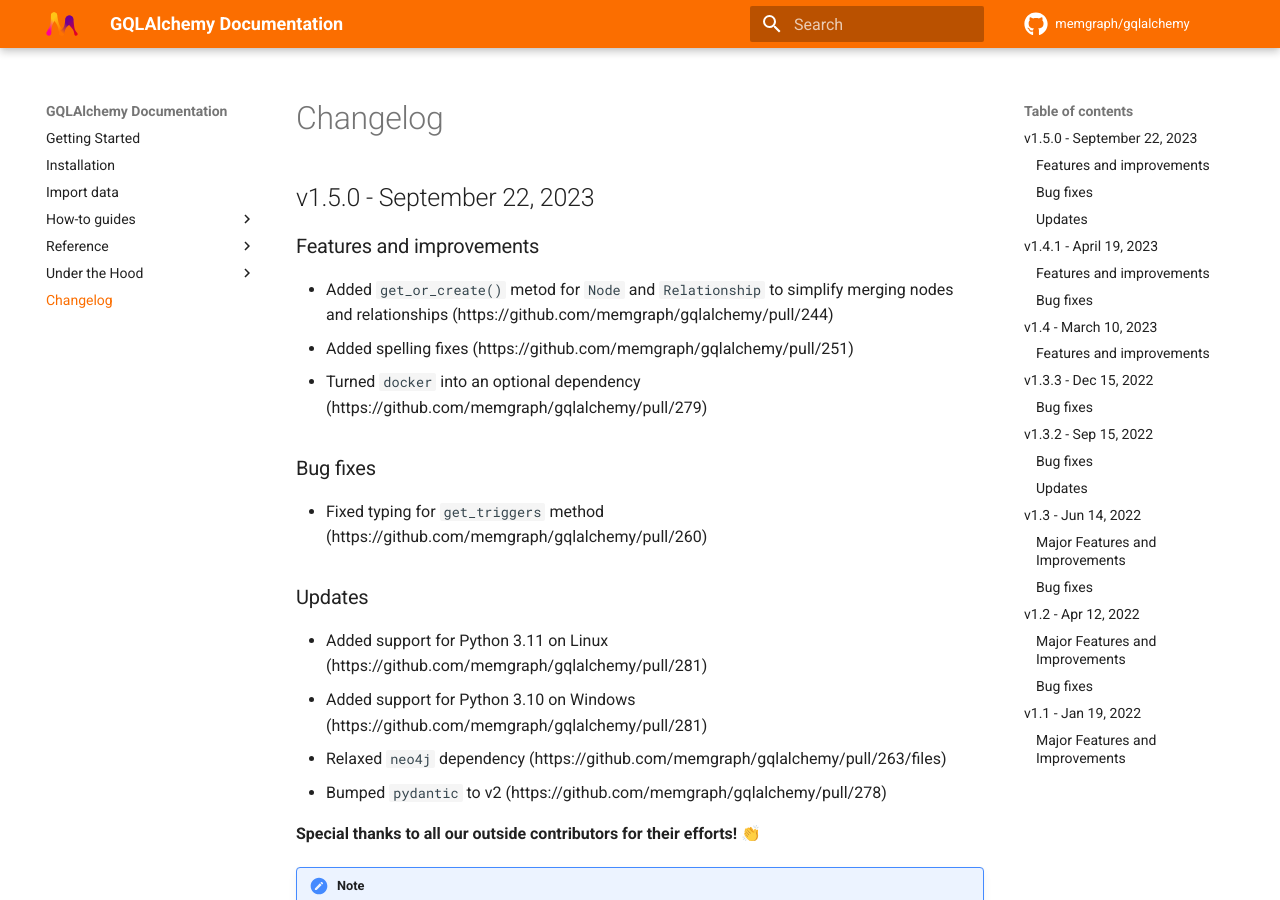
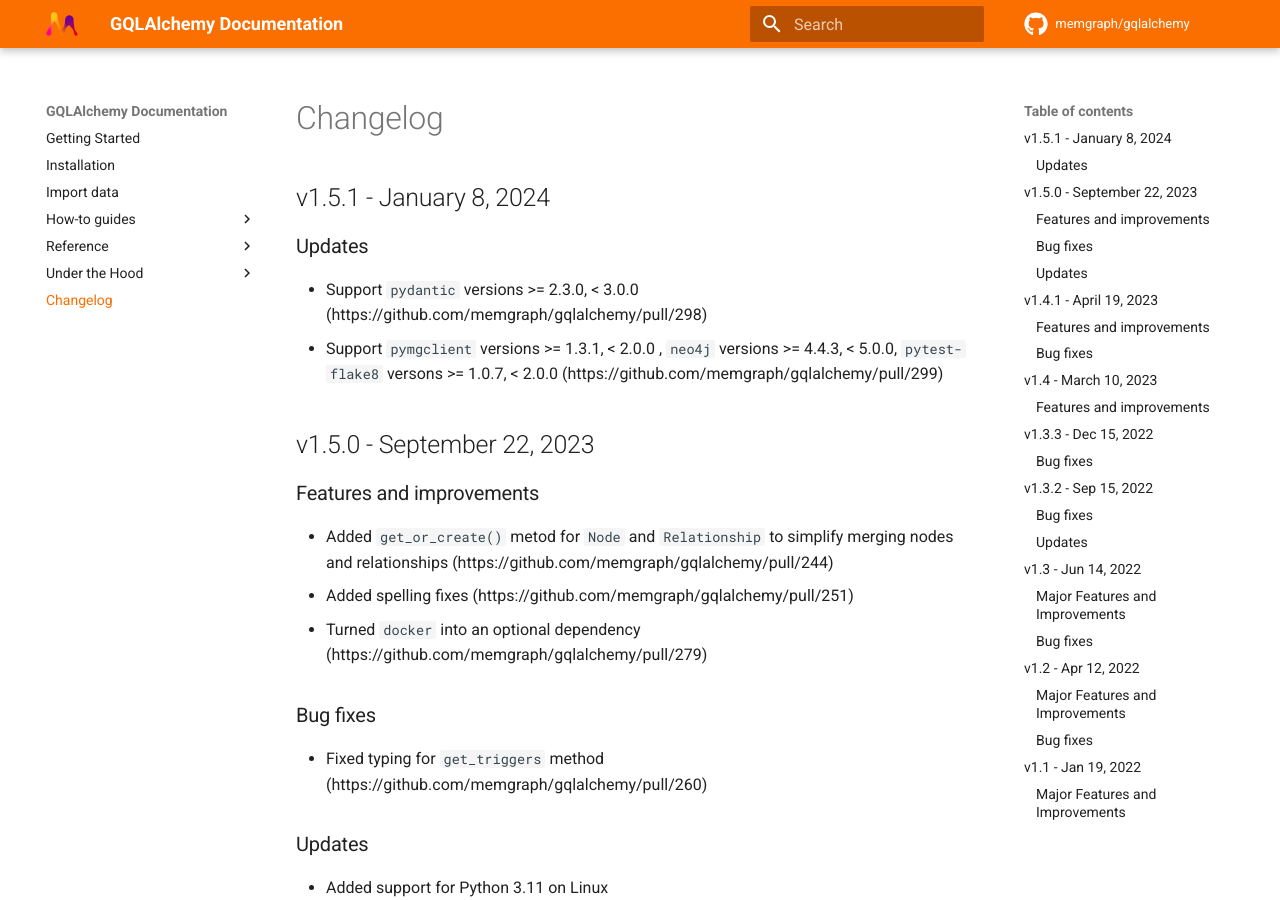
Before and after one commit to memgraph/gqlalchemy, an MkDocs documentation site: the page built from docs/changelog.md, in a window 1280 px wide and 900 px high. Built offline with MkDocs 1.6.1 and Material for MkDocs 9.7.7, drawn with Linux system fonts in a browser that asks for light colours; comment, search, counter and statistics services are not loaded.

Commit message:
Add new version to changelog docs

```diff
--- a/docs/changelog.md
+++ b/docs/changelog.md
@@ -1,4 +1,11 @@
 # Changelog
+
+## v1.5.1 - January 8, 2024
+
+### Updates
+
+- Support `pydantic` versions >= 2.3.0, < 3.0.0 (https://github.com/memgraph/gqlalchemy/pull/298)
+- Support `pymgclient` versions >= 1.3.1, < 2.0.0 , `neo4j` versions >= 4.4.3, < 5.0.0, `pytest-flake8` versons >= 1.0.7, < 2.0.0 (https://github.com/memgraph/gqlalchemy/pull/299)
 
 ## v1.5.0 - September 22, 2023
 
```
